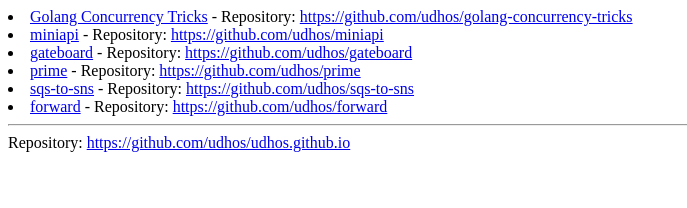
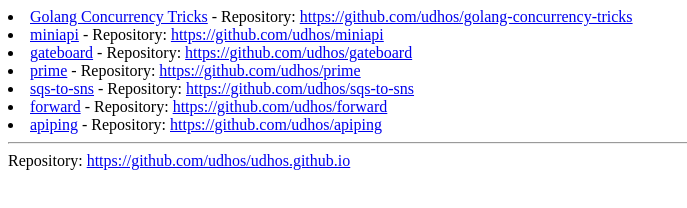
Before and after one commit to udhos/udhos.github.io, a plain HTML site: page index.html in a window 1280 px wide. Shown: the whole page, without its empty margins (0-687 px from the left). Drawn offline with Linux system fonts and the light colour scheme.

Commit message:
Add apiping.

```diff
--- a/index.html
+++ b/index.html
@@ -8,6 +8,7 @@
     <li><a href="http://udhos.github.io/prime">prime</a> - Repository: <a href="https://github.com/udhos/prime">https://github.com/udhos/prime</a></li>
     <li><a href="http://udhos.github.io/sqs-to-sns">sqs-to-sns</a> - Repository: <a href="https://github.com/udhos/sqs-to-sns">https://github.com/udhos/sqs-to-sns</a></li>
     <li><a href="http://udhos.github.io/forward">forward</a> - Repository: <a href="https://github.com/udhos/forward">https://github.com/udhos/forward</a></li>
+    <li><a href="http://udhos.github.io/apiping">apiping</a> - Repository: <a href="https://github.com/udhos/apiping">https://github.com/udhos/apiping</a></li>
     </list>
     <hr>
     Repository: <a href="https://github.com/udhos/udhos.github.io">https://github.com/udhos/udhos.github.io</a>
```
